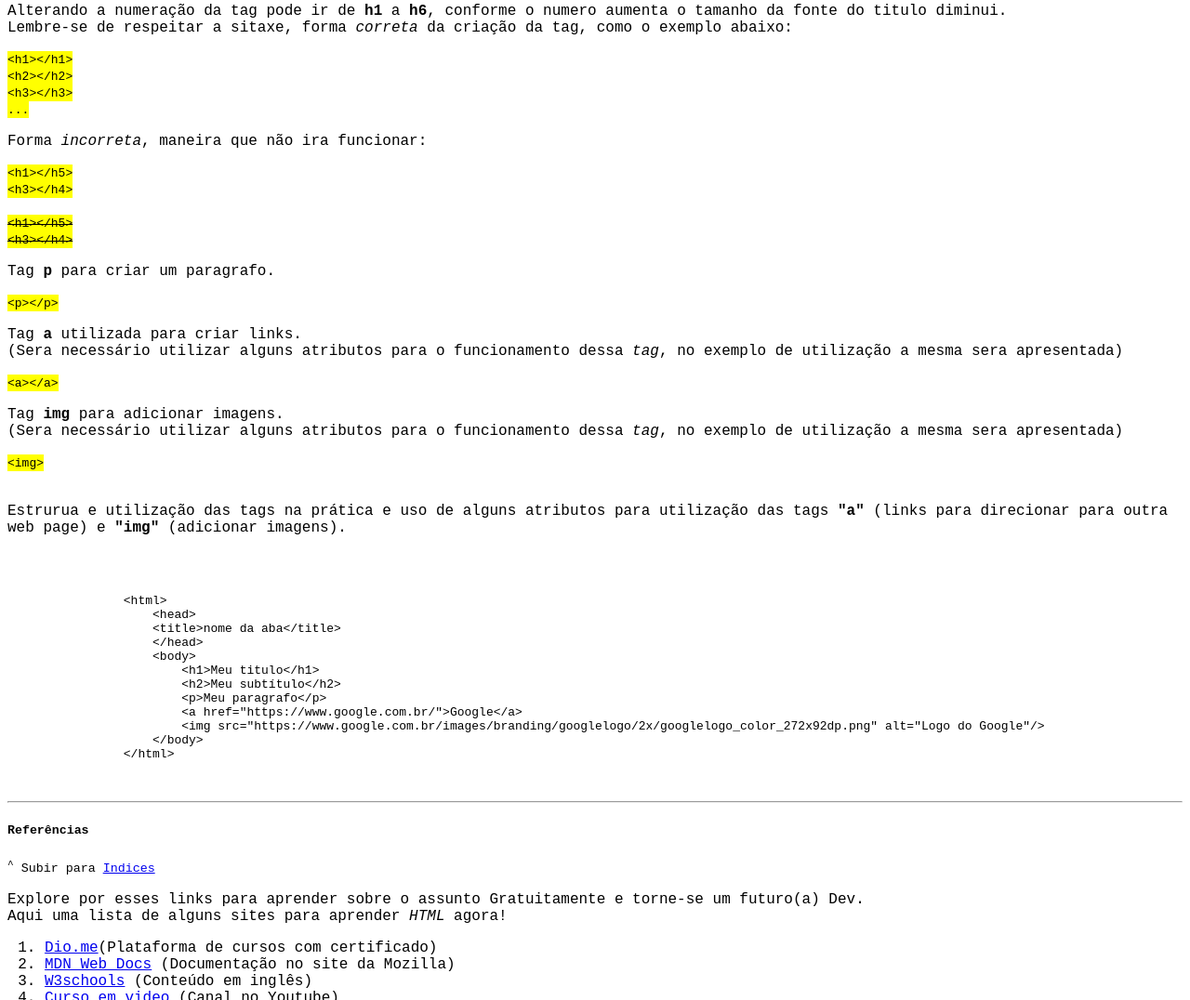
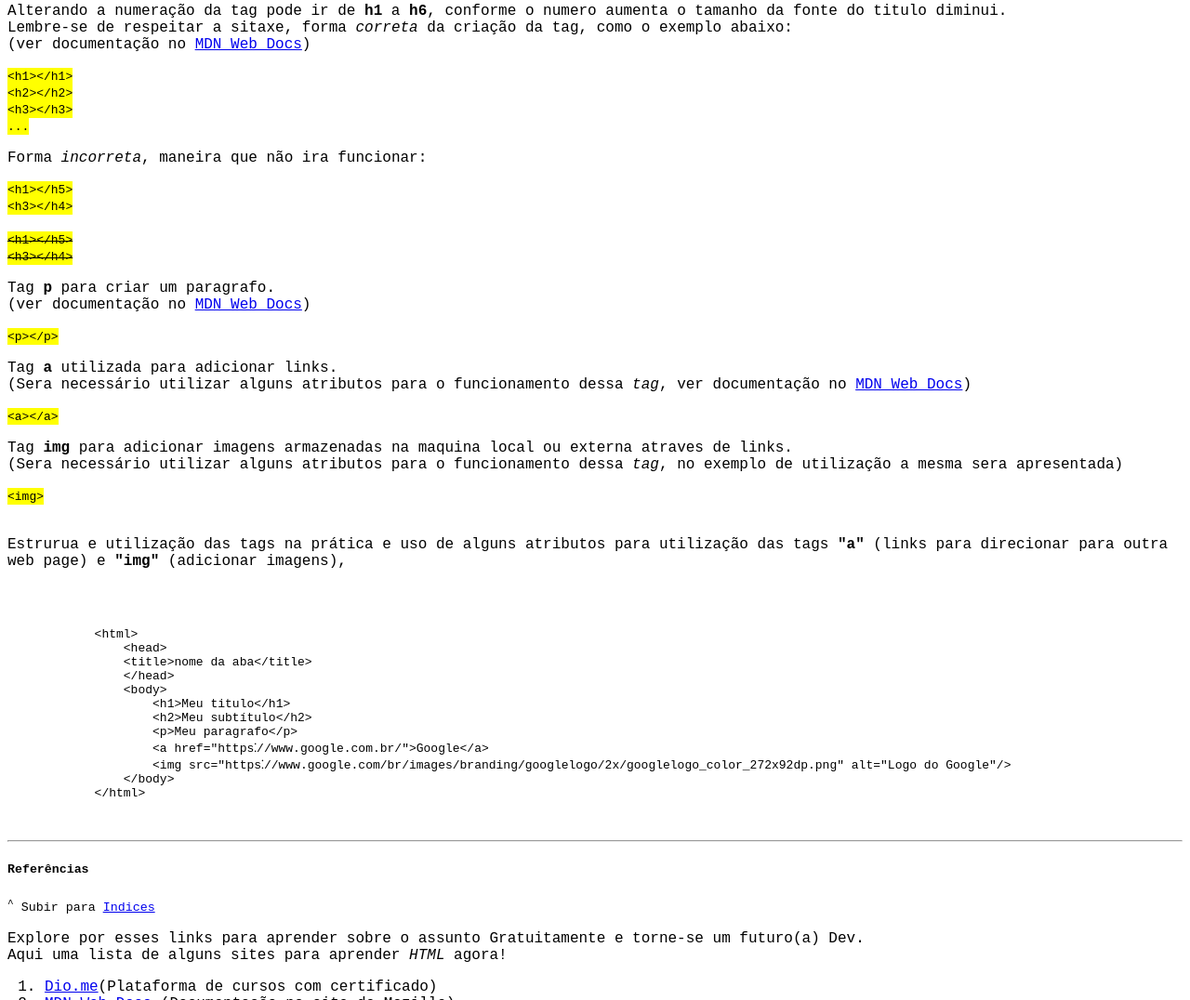
Before and after one commit to kevgllt/desafio-html-dio, a plain HTML site: page index.html in a window 1280 px wide. Shown: the part 1306-2382 px from the top of the page at 93% size. Drawn offline with Linux system fonts and the light colour scheme.

Commit message:
HTML Entities

```diff
--- a/index.html
+++ b/index.html
@@ -40,7 +40,7 @@
         <mark>
             <code>&lt;h1&gt;&lt;/h1&gt;</code>
         </mark>
-        <p>Alterando a numeração da tag pode ir de <strong>h1</strong> a <strong>h6</strong>, conforme o numero aumenta o tamanho da fonte do titulo diminui.<br>Lembre-se de respeitar a sitaxe, forma <em>correta</em> da criação da tag, como o exemplo abaixo:</p>
+        <p>Alterando a numeração da tag pode ir de <strong>h1</strong> a <strong>h6</strong>, conforme o numero aumenta o tamanho da fonte do titulo diminui.<br>Lembre-se de respeitar a sitaxe, forma <em>correta</em> da criação da tag, como o exemplo abaixo:<br>&#40;ver documentação no <a href="https://developer.mozilla.org/pt-BR/docs/Web/HTML/Element/Heading_Elements" target="_blank" title="Os elementos HTML &lt;h1&gt;&#45;&lt;h6&gt; representam seis níveis de título de seção&#46; &lt;h1&gt; é o nível de seção mais alto e &lt;h6&gt; é o mais baixo&#46;">MDN Web Docs</a>&#41;</p>
         <mark>
             <code>&lt;h1&gt;&lt;/h1&gt;<br>&lt;h2&gt;&lt;/h2&gt;<br>&lt;h3&gt;&lt;/h3&gt;<br>&#46;&#46;&#46;</code>
         </mark>
@@ -49,33 +49,33 @@
             <code>&lt;h1&gt;&lt;/h5&gt<br>&lt;h3&gt;&lt;/h4&gt;</code><br><br>
             <del><code>&lt;h1&gt;&lt;/h5&gt<br>&lt;h3&gt;&lt;/h4&gt;</code></del>
         </mark>
-        <p>Tag <strong>p</strong> para criar um paragrafo.</p>
+        <p>Tag <strong>p</strong> para criar um paragrafo.<br>&#40;ver documentação no <a href="https://developer.mozilla.org/pt-BR/docs/Web/HTML/Element/p" target="_blank" title="O elemento HTML &lt;p&gt; representa um parágrafo&#46; Em mídias visuais&#44; parágrafos são representados como blocos indentados de texto com a primeira letra avançada e separados por linhas em branco&#46;">MDN Web Docs</a>&#41;</p>
         <mark>
             <code>&lt;p&gt;&lt;/p&gt;</code>
         </mark>
-        <p>Tag <strong>a</strong> utilizada para criar links.<br>&#40;Sera necessário utilizar alguns atributos para o funcionamento dessa <i>tag</i>, no exemplo de utilização a mesma sera apresentada&#41;</p>
+        <p>Tag <strong>a</strong> utilizada para adicionar links.<br>&#40;Sera necessário utilizar alguns atributos para o funcionamento dessa <i>tag</i>, ver documentação no <a href="https://developer.mozilla.org/pt-BR/docs/Web/HTML/Element/a" target="_blank" title="O elemento &lt;a&gt; em HTML &#40;ou elemento âncora&#41;&#46; com o atributo &quot;href&quot; cria-se um hiperligação nas páginas web&#46; arquivos&#44; endereços de emails&#44; ligações na mesma página ou endereços na URL&#46; O conteúdo dentro de cada &lt;a&gt; precisará indicar o destino do link&#46;">MDN Web Docs</a>&#41;</p>
         <mark>
             <code>&lt;a&gt;&lt;/a&gt;</code>
         </mark>
-        <p>Tag <strong>img</strong> para adicionar imagens.<br>&#40;Sera necessário utilizar alguns atributos para o funcionamento dessa <i>tag</i>, no exemplo de utilização a mesma sera apresentada&#41;</p>
+        <p>Tag <strong>img</strong> para adicionar imagens armazenadas na maquina local ou externa atraves de links.<br>&#40;Sera necessário utilizar alguns atributos para o funcionamento dessa <i>tag</i>, no exemplo de utilização a mesma sera apresentada&#41;</p>
         <mark>
             <code>&lt;img&gt;</code>
         </mark><br><br>
-        <p>Estrurua e utilização das tags na prática e uso de alguns atributos para utilização das tags <strong>&quot;a&quot;</strong> &#40;links para direcionar para outra web page&#41; e <strong>&quot;img&quot;</strong> &#40;adicionar imagens&#41;&#46;</p><br>
+        <p>Estrurua e utilização das tags na prática e uso de alguns atributos para utilização das tags <strong>&quot;a&quot;</strong> &#40;links para direcionar para outra web page&#41; e <strong>&quot;img&quot;</strong> &#40;adicionar imagens&#41;&#44;</p><br>
         <pre>
             <code>
-                &lt;html&gt;
-                    &lt;head&gt;
-                    &lt;title&gt;nome da aba&lt;/title&gt;
-                    &lt;/head&gt;
-                    &lt;body&gt;
-                        &lt;h1&gt;Meu titulo&lt;/h1&gt;
-                        &lt;h2&gt;Meu subtítulo&lt;/h2&gt;
-                        &lt;p&gt;Meu paragrafo&lt;/p&gt;
-                        &lt;a href="https://www.google.com.br/"&gt;Google&lt;/a&gt;
-                        &lt;img src="https://www.google.com.br/images/branding/googlelogo/2x/googlelogo_color_272x92dp.png" alt="Logo do Google"/&gt;
-                    &lt;/body&gt;
-                &lt;/html&gt;
+            &lt;html&gt;
+                &lt;head&gt;
+                &lt;title&gt;nome da aba&lt;&#47;title&gt;
+                &lt;&#47;head&gt;
+                &lt;body&gt;
+                    &lt;h1&gt;Meu titulo&lt;&#47;h1&gt;
+                    &lt;h2&gt;Meu subtítulo&lt;&#47;h2&gt;
+                    &lt;p&gt;Meu paragrafo&lt;&#47;p&gt;
+                    &lt;a href&#61;&quot;https&#8282;&#47;&#47;www&#46;google&#46;com&#46;br&#47;&quot;&gt;Google&lt;&#47;a&gt;
+                    &lt;img src&#61;&quot;https&#8282;&#47;&#47;www&#46;google&#46;com&#47;br&#47;images&#47;branding&#47;googlelogo&#47;2x&#47;googlelogo&#95;color&#95;272x92dp&#46;png&quot; alt&#61;&quot;Logo do Google&quot;&#47;&gt;
+                &lt;&#47;body&gt;
+            &lt;&#47;html&gt;
             </code>
         </pre>
         <hr><h5 id="nav4">Referências</h5>
```
